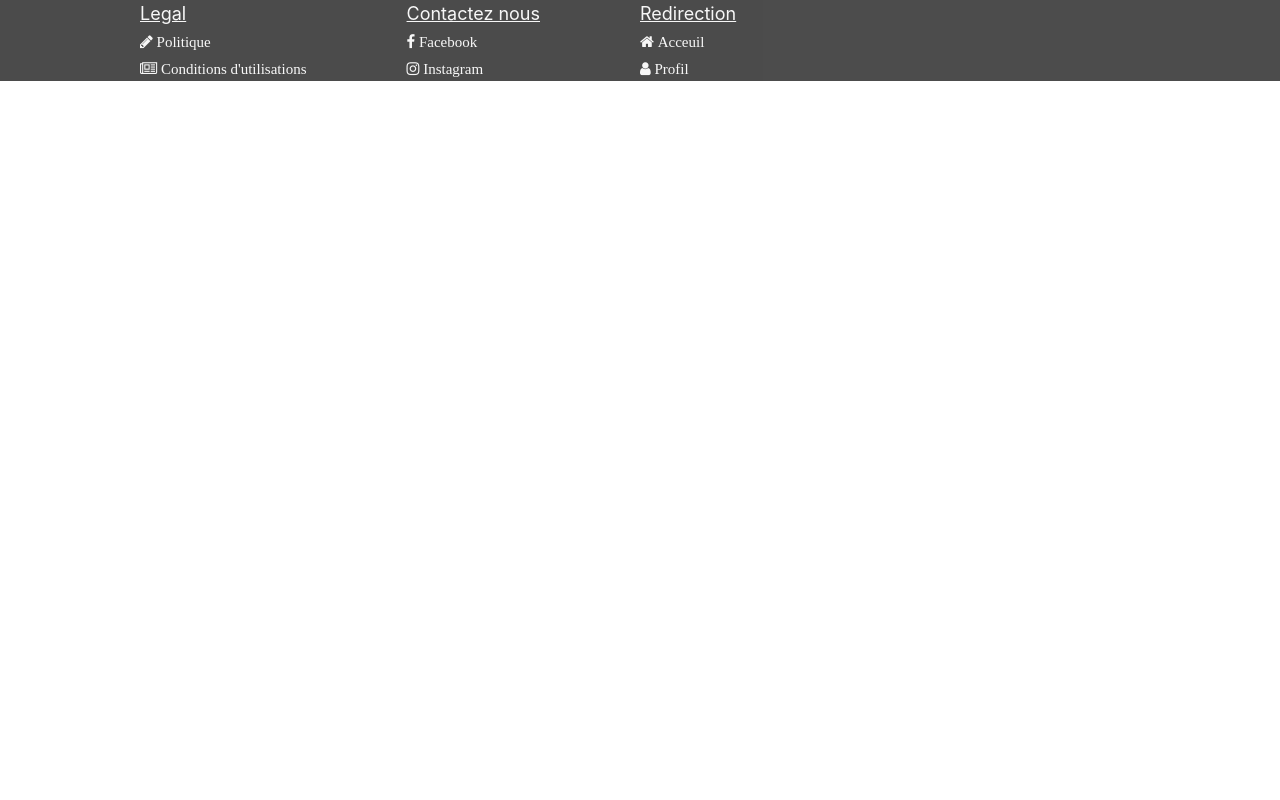
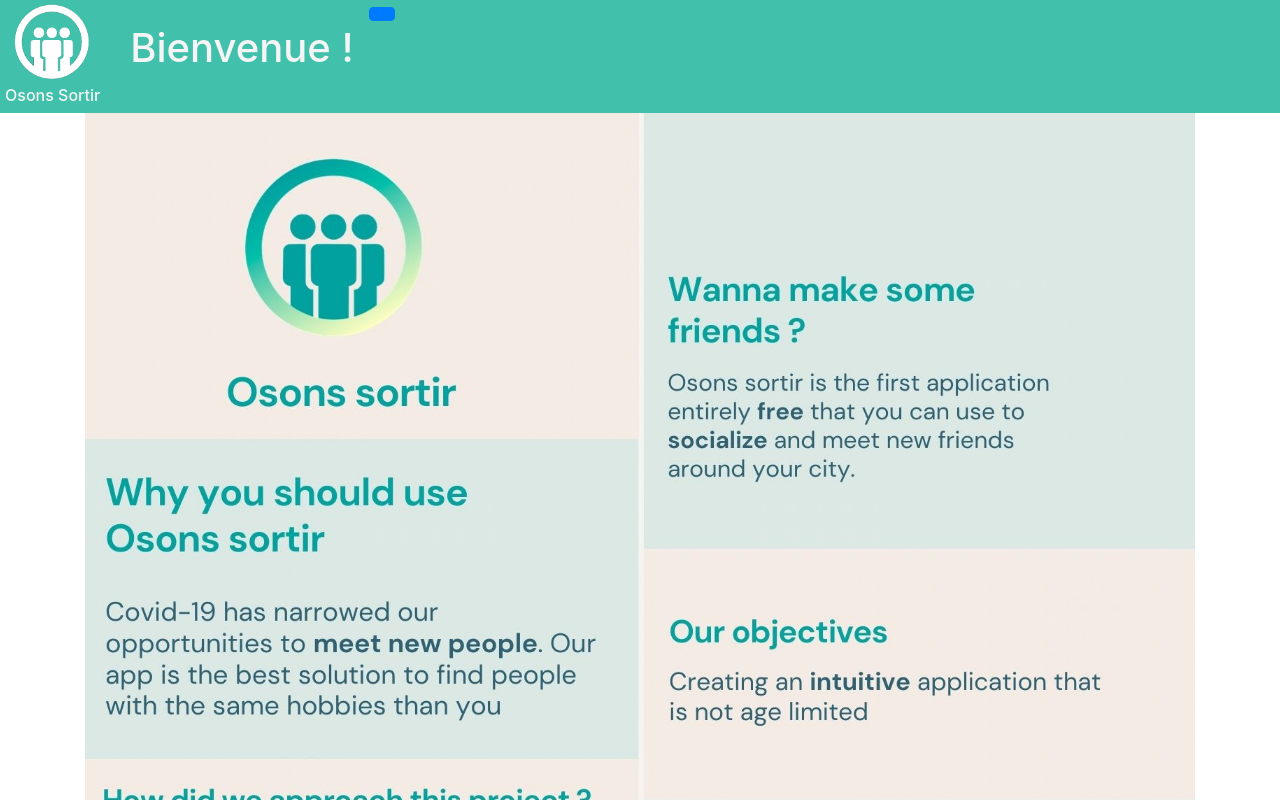
Before and after one commit to 2020-2021-PROJET-INFO5-G11/App, a Vue app in the folder client/: page / in a window 1280 px wide. Shown: the top 800 px of the page. Built offline with nearby package versions, Linux system fonts and the light colour scheme.

Commit message:
ajustement du responsive design de la page de reception

```diff
--- a/client/src/pages/inscription.vue
+++ b/client/src/pages/inscription.vue
@@ -41,13 +41,23 @@
           ></b-form-input>
         </b-form-group>
 
-        <b-form-group id="input-group-4" label="Nom:" label-for="input-4" description="Ce nom sera visible par les autres utilisateurs">
+        <b-form-group id="input-group-4" label="Nom d'utilisateur:" label-for="input-4" description="Ce nom sera visible par les autres utilisateurs">
           <b-form-input
             id="input-4"
-            v-model="form.name"
+            v-model="form.userName"
             placeholder="Entez votre nom"
             required
           ></b-form-input>
+        </b-form-group>
+
+        <b-form-group id="input-group-5" label="Sexe:" label-for="input-5">
+          <b-form-select
+            id="inline-form-custom-select-pref"
+            v-model="form.sexe"
+            class="mb-2 mr-sm-2 mb-sm-0"
+            :options="[{ text: 'Désignez votre sexe' , value: null},'Homme', 'Femme', 'Autre']"
+            :value="null">
+          </b-form-select>
         </b-form-group>
 
         <b-button type="submit" variant="primary">S'inscrire</b-button>
@@ -69,7 +79,8 @@
           email: '',
           password: '',
           rePassword: '',
-          name: '',
+          userName: '',
+          sexe: this.sexe,
         },
       }
     },
@@ -85,6 +96,7 @@
         this.form.name = ''
         this.form.password = ''
         this.form.rePassword = ''
+        this.form.sexe = null
         // Trick to reset/clear native browser form validation state
         this.show = false
         this.$nextTick(() => {
--- a/client/src/pages/reception.vue
+++ b/client/src/pages/reception.vue
@@ -1,8 +1,28 @@
 <template>
     <div>
 
+      <div class="row headBand">
+        <div style="text-align: center;" class="col-md-auto">
+          <img class="fit-picture" src="../logo_blanc.png"  >
+          <h6 style="padding-left: 5px;"> Osons Sortir</h6>
+        </div>
+        <div class="col-md-auto">
+          <br>
+          <h1> Bienvenue !</h1>
+        </div>
 
-        <Footer/>
+        <div  class="connexion-1" >
+          <b-button variant=primary>
+          </b-button>
+        </div>
+      </div>
+
+      <b-container>
+        <img src="../reception.jpg"/>
+      </b-container>
+
+      <Footer/>
+
     </div>
 </template>
 
@@ -19,3 +39,21 @@ export default {
   }
 
 </script>
+
+
+<style>
+  img {
+    width: 100%;
+    height: auto;
+  }
+
+  .headBand {
+    padding: 100 px;
+    background-color: rgb(65, 192, 171);
+    color: rgb(245, 245, 245);
+  }
+
+  .connexion-1 {
+    float: right;
+  }
+</style>
```
Also changed, not shown: client/src/reception.jpg (added).
